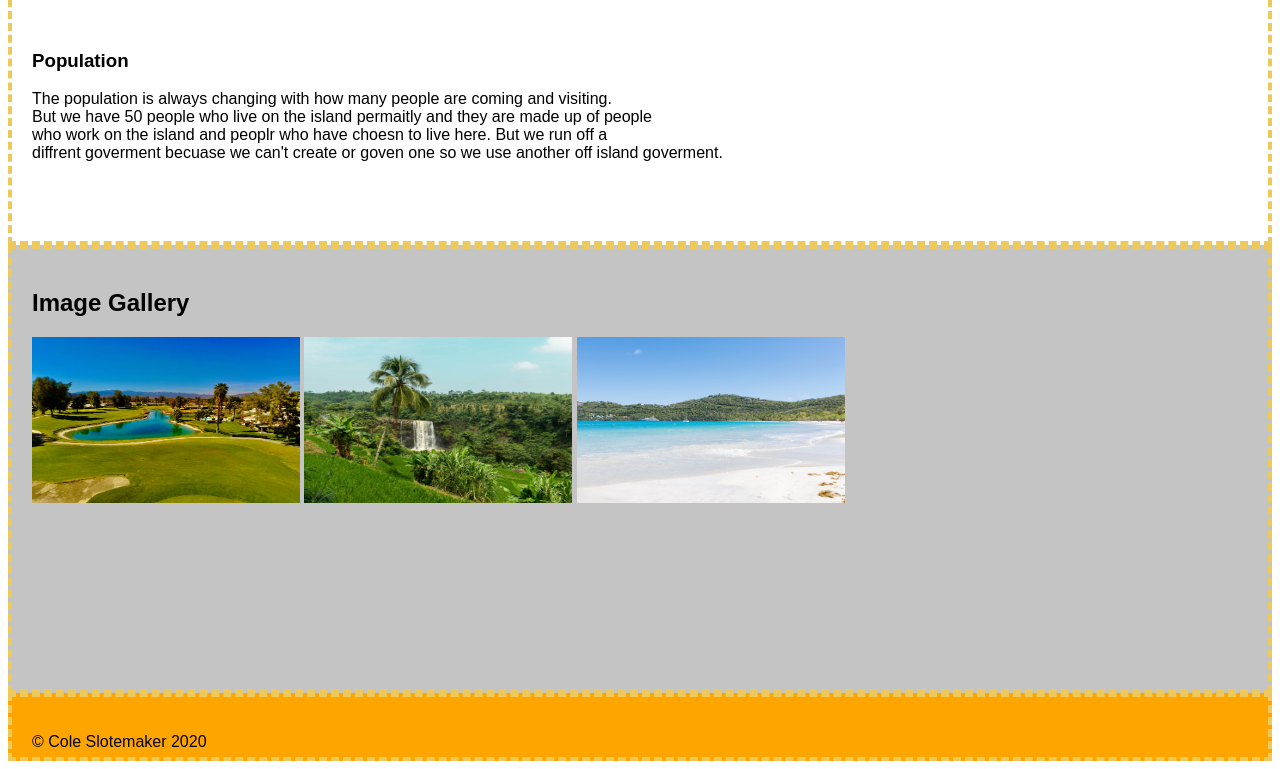
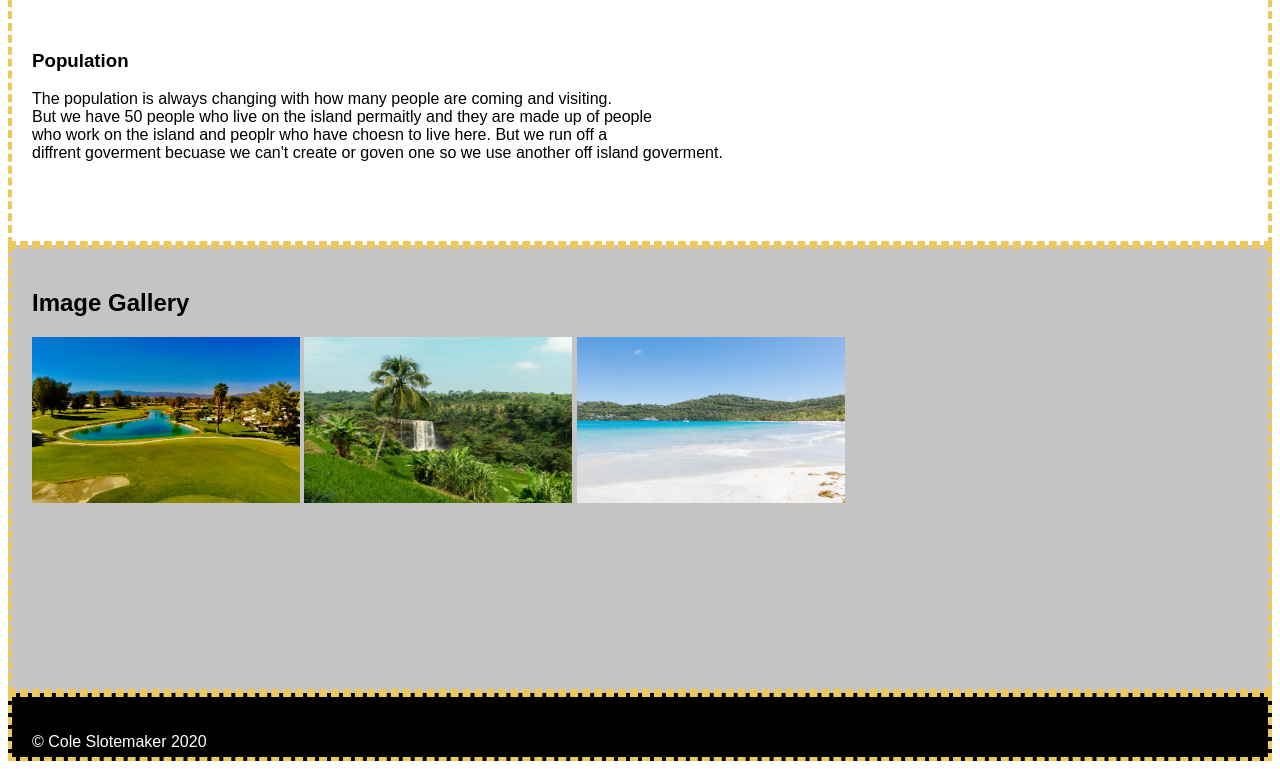
Before and after one commit to cslotemaker72/beach-villa, a plain HTML site: page index.html in a window 1280 px wide. Shown: the part 1635-2404 px from the top of the page. Drawn offline with Linux system fonts and the light colour scheme.

Commit message:
Footer Color Change

```diff
--- a/css/style.css
+++ b/css/style.css
@@ -12,11 +12,11 @@ section {
 
 #footer {
   height: 20px;
-  background-color: orange;
+  background-color: black;
 }
 
 #footer p {
-  color: black;
+  color: white;
 }
 
 #deals {
```
